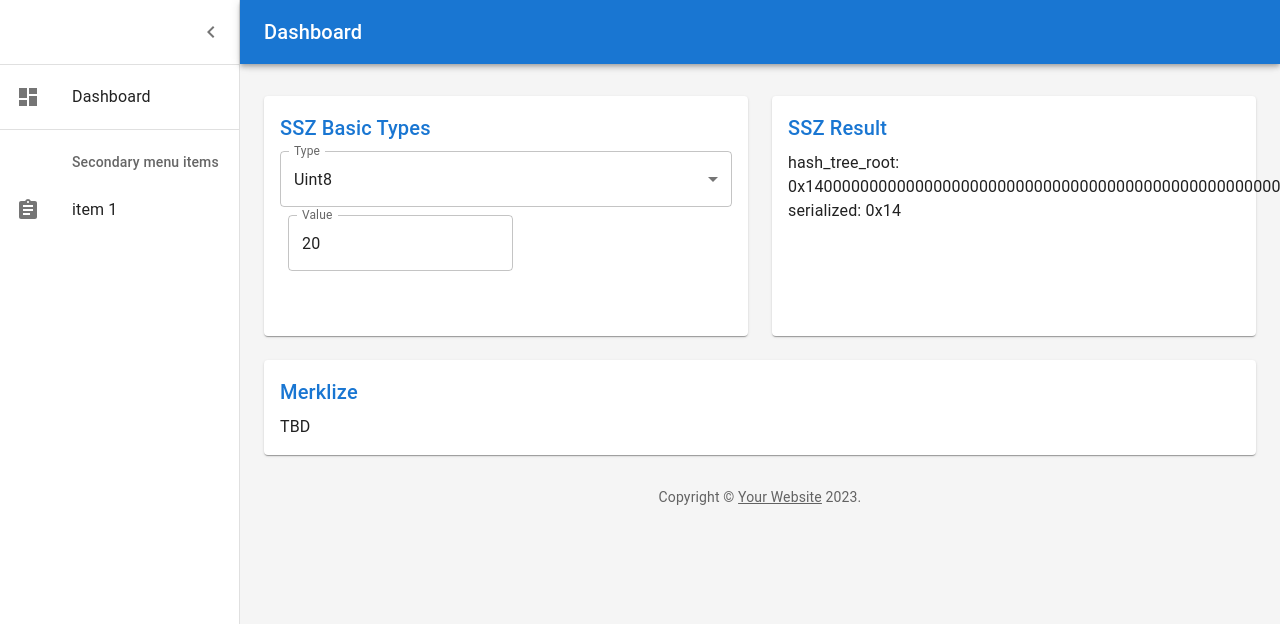
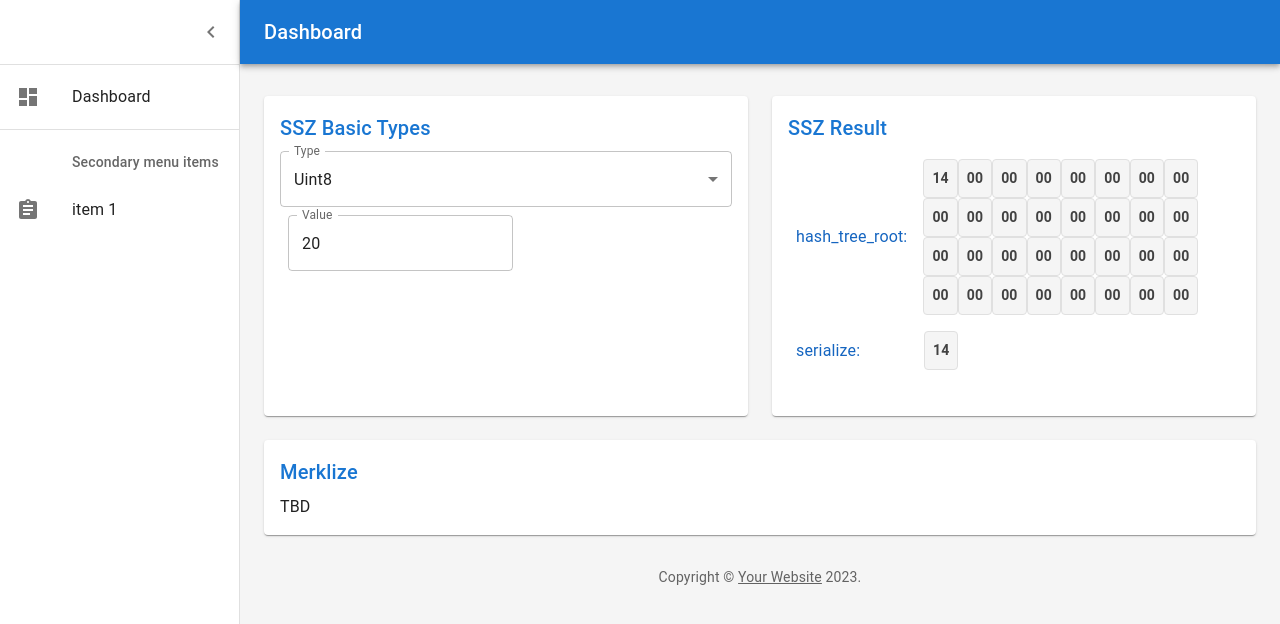
Before and after one commit to nakajo2011/ssz, a React (Create React App) app: page / in a window 1280 px wide. Shown: the top 624 px of the page. Built offline with nearby package versions, Linux system fonts and the light colour scheme.

Commit message:
byteデータが見やすいように表示を調整

```diff
--- a/src/features/Dashboard.tsx
+++ b/src/features/Dashboard.tsx
@@ -166,20 +166,21 @@ function DashboardContent() {
                     p: 2,
                     display: 'flex',
                     flexDirection: 'column',
-                    height: 240,
+                    height: 320,
                   }}
                 >
                   <Params />
                 </Paper>
               </Grid>
-              {/* Recent Deposits */}
-              <Grid item xs={12} md={6} lg={6}>
+              {/* Result */}
+              <Grid item xs={12} md={12} lg={6}>
                 <Paper
                   sx={{
                     p: 2,
                     display: 'flex',
                     flexDirection: 'column',
-                    height: 240,
+                    height: 320,
+                    overflow: 'scroll',
                   }}
                 >
                   <Results />
--- a/src/features/Results.tsx
+++ b/src/features/Results.tsx
@@ -5,7 +5,7 @@ import {Uint8, Uint16} from "../lib/basic_type";
 
 import { useAppSelector } from '../store/hooks'
 import {RootState} from "../store";
-import {Alert, Stack} from "@mui/material";
+import {Alert, Box, BoxProps, Stack} from "@mui/material";
 
 const factory = (state: RootState) => {
     try {
@@ -22,6 +22,80 @@ const factory = (state: RootState) => {
         return undefined
     }
 }
+
+
+function Item(props: BoxProps) {
+    const { sx, ...other } = props;
+    return (
+        <Box
+            sx={{
+                display: 'inline',
+                p: 1,
+                m: 0,
+                bgcolor: (theme) => (theme.palette.mode === 'dark' ? '#101010' : 'grey.100'),
+                color: (theme) => (theme.palette.mode === 'dark' ? 'grey.300' : 'grey.800'),
+                border: '1px solid',
+                borderColor: (theme) =>
+                    theme.palette.mode === 'dark' ? 'grey.800' : 'grey.300',
+                borderRadius: 1,
+                fontSize: '0.875rem',
+                fontWeight: '700',
+                ...sx,
+            }}
+            {...other}
+        />
+    );
+}
+
+const hex = (b: number) => b === undefined ? '' : '00'.substring(b.toString(16).length) + b.toString(16)
+
+// Intersection Typeでattributeを追加した専用のpropsを定義
+type ByteDumpLineProps = BoxProps & {
+    subject: string,
+    bytedata: ArrayBuffer,
+}
+
+function ByteDumpLine(props: ByteDumpLineProps) {
+    const { sx, ...other} = props
+    const list = Array<JSX.Element>()
+    const view = new Uint8Array(other.bytedata)
+    for(const b of view) {
+        list.push(<Item>{hex(b)}</Item>)
+    }
+    return (
+        <Box
+            sx={{
+                display: 'flex',
+                flexDirection: 'row',
+            }}
+        >
+            <Box
+                sx={{
+                    display: 'flex',
+                    alignItems: 'center',
+                    p: 1,
+                    width: '128px',
+                }}
+            >
+                <Typography sx={{
+                    color: 'primary.dark'
+                }}>
+                    {other.subject}
+                </Typography>
+            </Box>
+            <Box
+                sx={{
+                    display: 'flex',
+                    flexWrap: 'wrap',
+                    p: 1,
+                }}
+            >
+                {list}
+            </Box>
+        </Box>
+    )
+}
+
 export default function Results() {
     const state = useAppSelector(state => state)
     const res = factory(state)
@@ -32,16 +106,13 @@ export default function Results() {
             </Stack>
         )
     } else {
-        const hash_tree_root = res.hash_tree_root().toString('hex')
         return (
             <React.Fragment>
                 <Title>SSZ Result</Title>
-                <Typography>
-                    hash_tree_root: 0x{hash_tree_root}
-                </Typography>
-                <Typography>
-                    serialized: 0x{res.serialize().toString('hex')}
-                </Typography>
+                <Box>
+                    <ByteDumpLine subject='hash_tree_root:' bytedata={res.hash_tree_root()}/>
+                    <ByteDumpLine subject='serialize:' bytedata={res.serialize()}/>
+                </Box>
             </React.Fragment>
         );
     }
```
